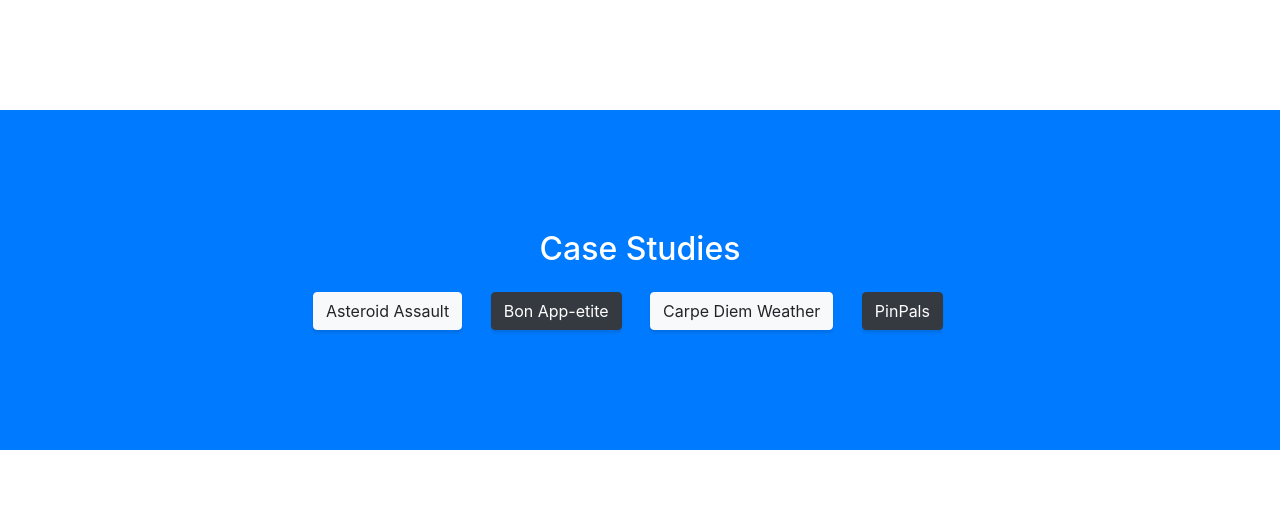
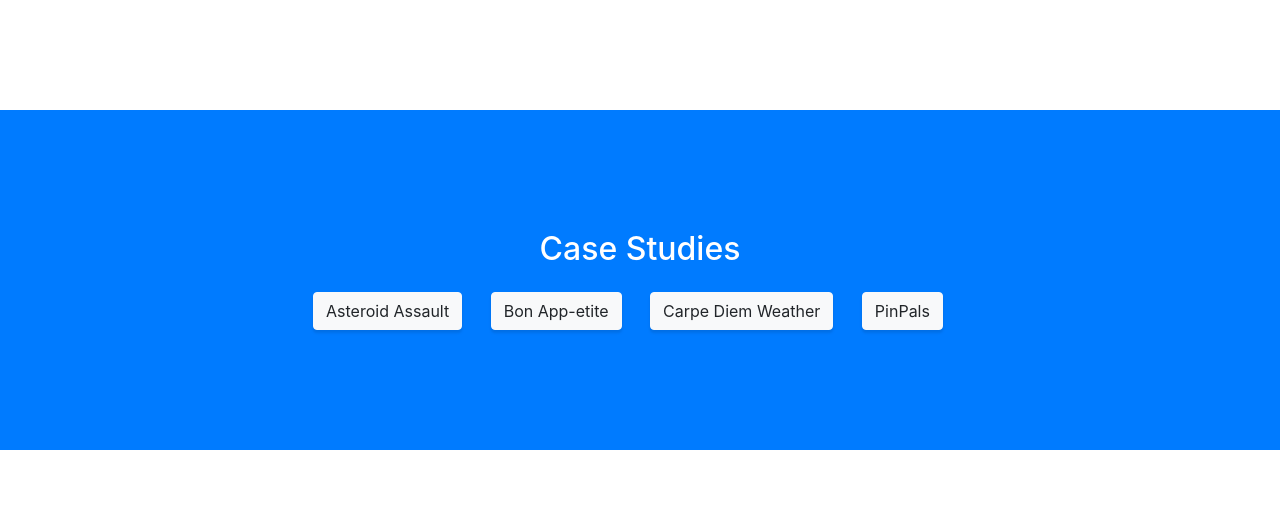
Before and after one commit to mlwelbourn/portfolio, a website with bundled scripts: page index.html in a window 1280 px wide. Shown: the part 2736-3244 px from the top of the page. Built offline with nearby package versions, Linux system fonts and the light colour scheme; files whose address does not match are found by name.

Commit message:
slight changes

```diff
--- a/index.html
+++ b/index.html
@@ -8,7 +8,7 @@
   <meta name="description" content="">
   <meta name="author" content="">
 
-  <title>Stylish Portfolio - Start Bootstrap Template</title>
+  <title>Matt Welbourn's portfolio</title>
 
   <!-- Bootstrap Core CSS -->
   <link href="vendor/bootstrap/css/bootstrap.min.css" rel="stylesheet">
@@ -145,9 +145,9 @@
     <div class="container text-center">
       <h2 class="mb-4">Case Studies</h2>
       <a href="#" class="btn btn-xl btn-light mr-4">Asteroid Assault</a>
-      <a href="#" class="btn btn-xl btn-dark mr-4">Bon App-etite</a>
+      <a href="#" class="btn btn-xl btn-light mr-4">Bon App-etite</a>
       <a href="#" class="btn btn-xl btn-light mr-4">Carpe Diem Weather</a>
-      <a href="#" class="btn btn-xl btn-dark mr-4">PinPals</a>
+      <a href="#" class="btn btn-xl btn-light mr-4">PinPals</a>
     </div>
   </section>
 
```
